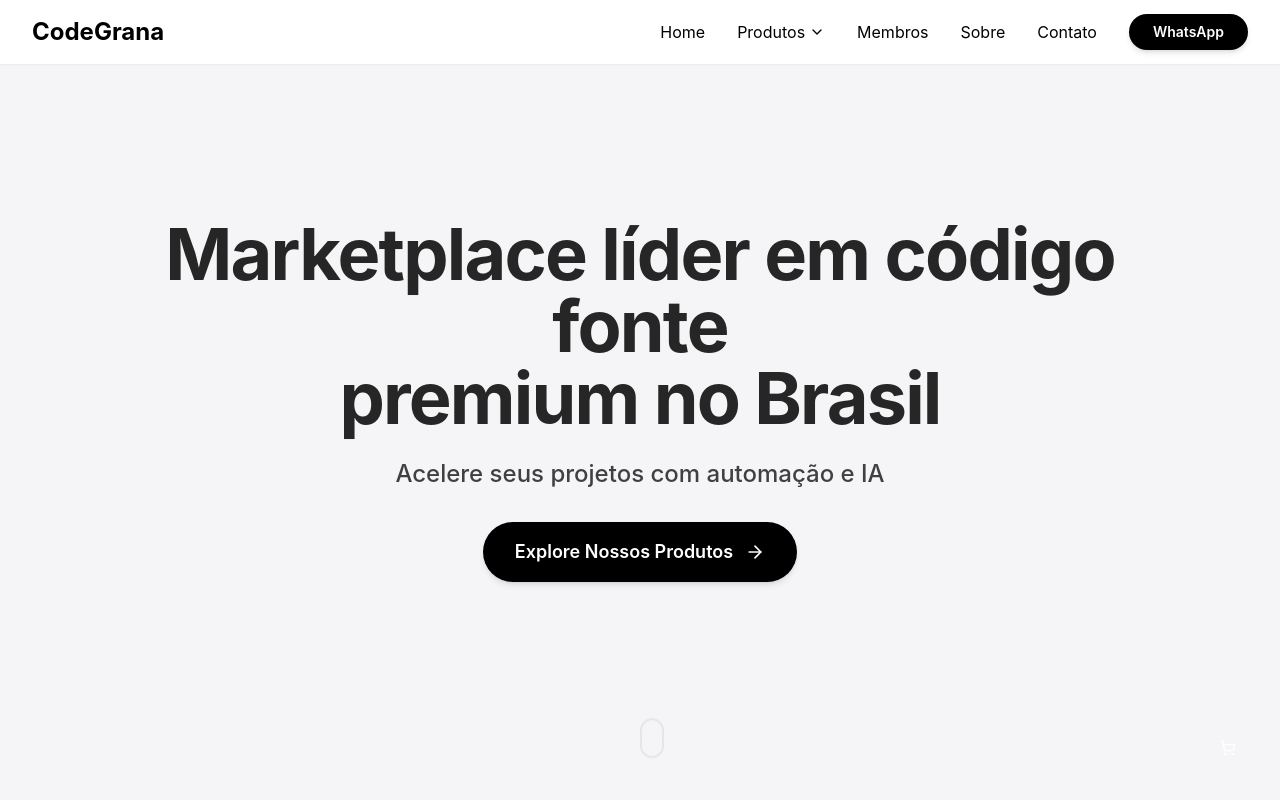
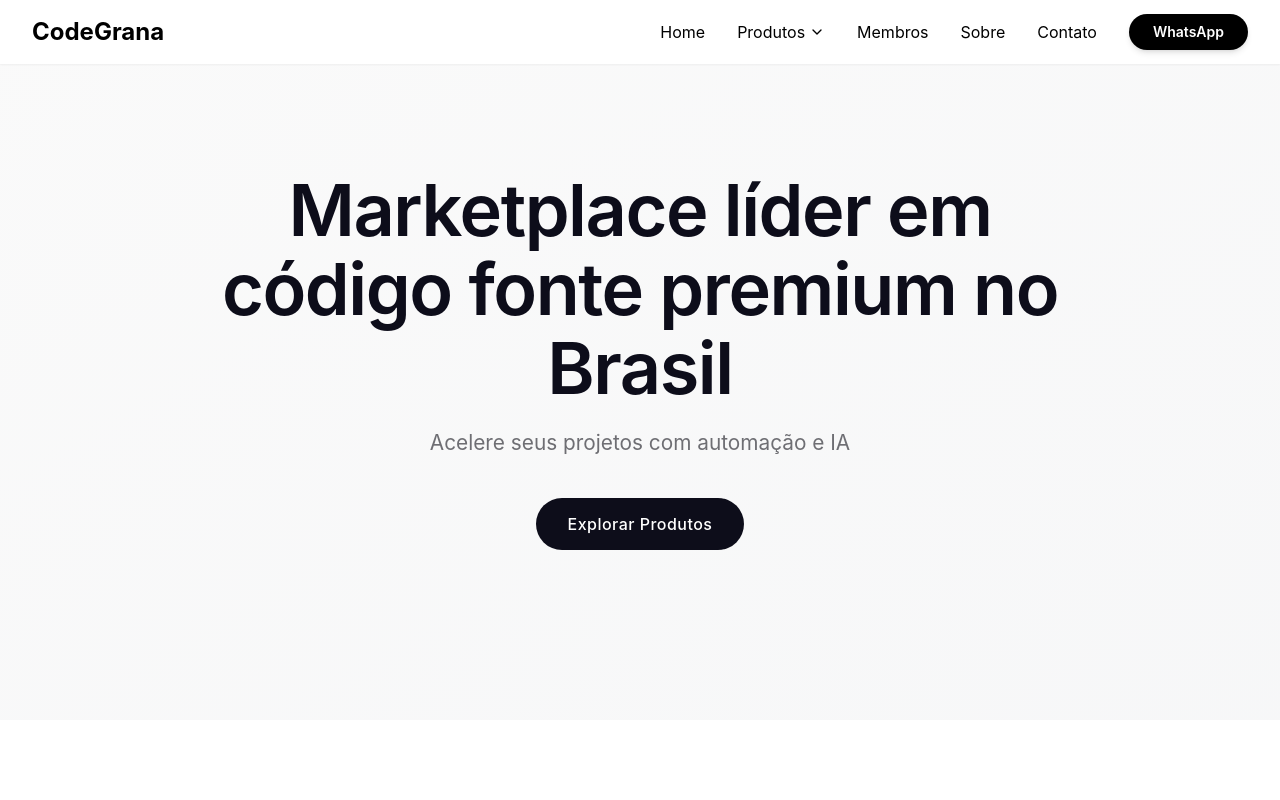
Before and after one commit to CostaMAyssa/code-grana-elevated, a React (Vite) app: page / in a window 1280 px wide. Shown: the top 800 px of the page. Built offline with nearby package versions, Linux system fonts and the light colour scheme; the HTML template or start-up script is replaced by a standard one.

Commit message:
Refactor: Update hero section design

```diff
--- a/src/index.css
+++ b/src/index.css
@@ -41,6 +41,10 @@ All colors MUST be HSL.
     --ring: 240 5% 11%;
 
     --radius: 0.75rem;
+
+  /* Hero gradient - Apple-inspired subtle gradient */
+  --hero-gradient-from: 0 0% 98%;
+  --hero-gradient-to: 220 9% 97%;
 
   /* Cores específicas da Apple */
   --apple-blue: 210 100% 50%;        /* #007AFF */
@@ -224,4 +228,20 @@ All colors MUST be HSL.
   .shadow-card-hover-dark {
     box-shadow: 0 8px 32px rgba(0, 0, 0, 0.3);
   }
+
+  /* Apple-inspired hero fade-up animation */
+  @keyframes fadeUp {
+    from {
+      opacity: 0;
+      transform: translateY(20px);
+    }
+    to {
+      opacity: 1;
+      transform: translateY(0);
+    }
+  }
+
+  .animate-fade-up {
+    animation: fadeUp 1s ease forwards;
+  }
 }
--- a/src/pages/Home.tsx
+++ b/src/pages/Home.tsx
@@ -11,33 +11,26 @@ import licensesBackgroundImage from "@/img/imgcards/pexels-fotios-photos-3473411
 export default function Home() {
   return (
     <div className="min-h-screen">
-      {/* Hero Section com vídeo de fundo */}
-      <section className="relative h-screen flex items-center justify-center overflow-hidden">
-        {/* Hero Background */}
-        <div className="absolute inset-0 z-0 bg-background" />
-        <div className="absolute inset-0 z-0 bg-gray-200/40" />
+      {/* Hero Section - Apple-inspired minimalist design */}
+      <section className="relative flex items-center justify-center overflow-hidden px-8" style={{ height: '90vh' }}>
+        {/* Subtle gradient background */}
+        <div className="absolute inset-0 bg-gradient-to-br from-[hsl(var(--hero-gradient-from))] to-[hsl(var(--hero-gradient-to))]" />
 
         {/* Hero Content */}
-        <div className="relative z-10 text-center px-4 max-w-5xl mx-auto animate-fade-in-up">
-          <h1 className="text-5xl md:text-7xl font-bold text-contrast-dark mb-6 leading-tight">
-            Marketplace líder em código fonte
-            <br />
-            <span className="text-apple-blue-hover">premium no Brasil</span>
+        <div className="relative z-10 text-center max-w-[850px] mx-auto animate-fade-up">
+          <h1 className="text-[clamp(2.8rem,6vw,4.5rem)] font-semibold tracking-tight leading-[1.1] mb-5" style={{ letterSpacing: '-0.02em', color: '#0D0D1A' }}>
+            Marketplace líder em código fonte premium no Brasil
           </h1>
-          <p className="text-xl md:text-2xl text-contrast mb-8 font-medium">
+          <p className="text-[1.3rem] mt-5 mb-10" style={{ color: '#6e6e73' }}>
             Acelere seus projetos com automação e IA
           </p>
-              <Link to="/produtos" className="bg-black text-white px-8 py-4 rounded-full text-lg font-semibold inline-flex items-center hover:bg-gray-800 hover:scale-105 hover:shadow-lg transition-all duration-300 shadow-md">
-                Explore Nossos Produtos
-                <ArrowRight className="ml-3 w-5 h-5" />
-              </Link>
-        </div>
-
-        {/* Scroll Indicator */}
-        <div className="absolute bottom-8 left-1/2 transform -translate-x-1/2 animate-bounce">
-          <div className="w-6 h-10 border-2 border-apple-blue-hover rounded-full flex justify-center">
-            <div className="w-1 h-3 bg-apple-blue-hover rounded-full mt-2 animate-pulse" />
-          </div>
+          <Link
+            to="/produtos"
+            className="inline-block bg-[#0D0D1A] text-white px-8 py-3.5 rounded-full font-medium transition-all duration-300 hover:bg-[#111122] hover:-translate-y-1 hover:shadow-[0_10px_25px_rgba(0,0,0,0.08)]"
+            style={{ letterSpacing: '0.03em' }}
+          >
+            Explorar Produtos
+          </Link>
         </div>
       </section>
 
```
